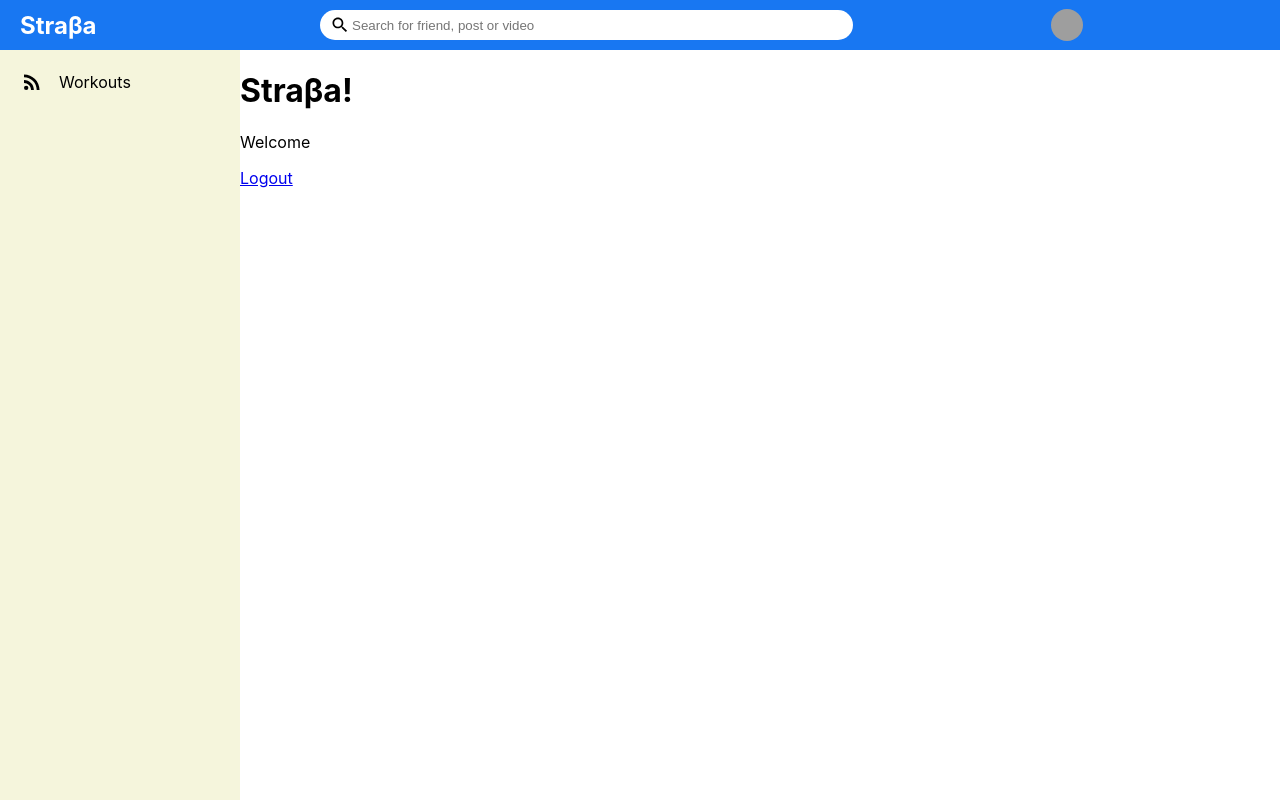
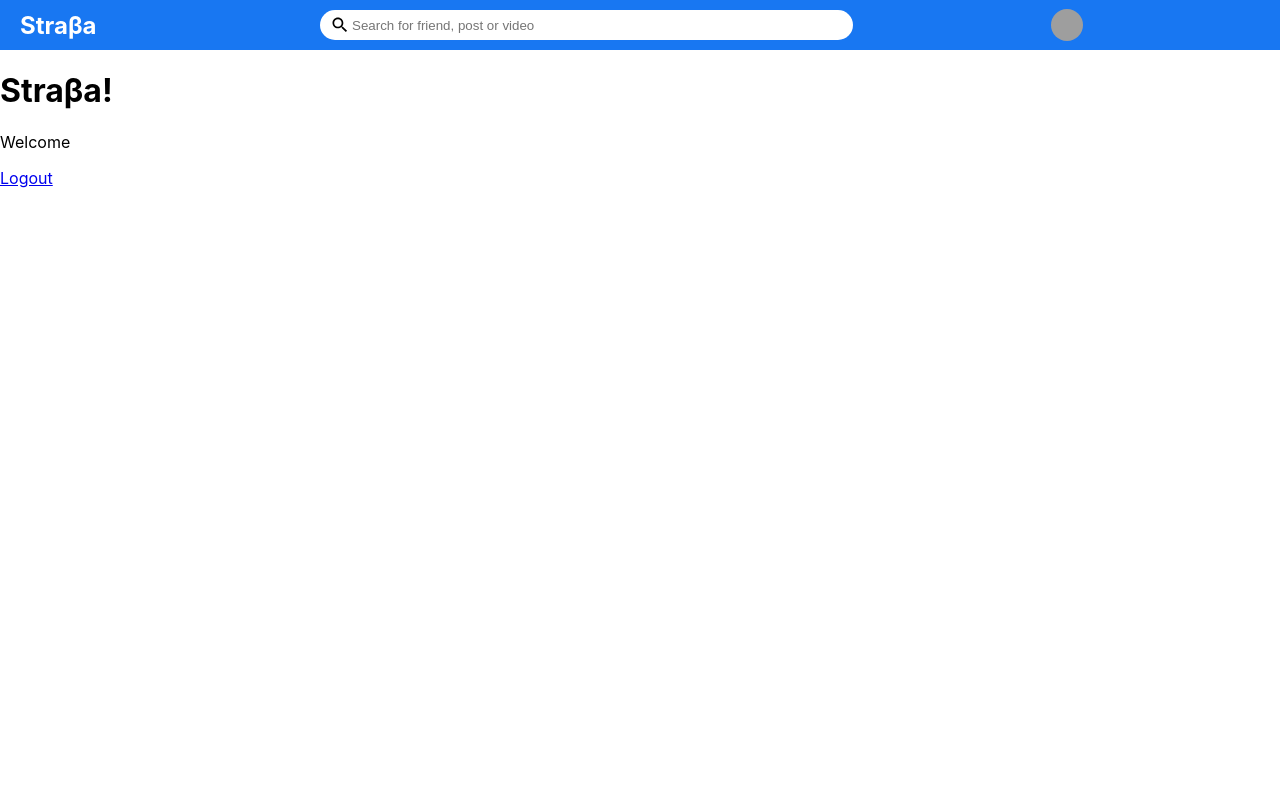
Before and after one commit to sleipner01/straba, a React (Create React App) app: page / in a window 1280 px wide. Built offline with nearby package versions, Linux system fonts and the light colour scheme; no server answers; grey boxes are pictures that could not be loaded.

Commit message:
Add user authentication before showing sidebar and add topbar
Add topbar to all pages including signup and login, but do not show sidebar unless user is logged in.

Co-author: Aksel Hodne Hanisch <akselhh@stud.ntnu.no>

```diff
--- a/package.json
+++ b/package.json
@@ -24,6 +24,7 @@
     "prettier": "^2.8.4",
     "react": "^18.2.0",
     "react-dom": "^18.2.0",
+    "react-firebase-hooks": "^5.1.1",
     "react-router-dom": "^6.8.1",
     "react-scripts": "5.0.1",
     "sass": "^1.58.0"
--- a/src/App.js
+++ b/src/App.js
@@ -4,10 +4,18 @@ import Login from './pages/Login';
 import { BrowserRouter as Router } from 'react-router-dom';
 import { Routes, Route } from 'react-router-dom';
 import './App.scss';
+import Sidebar from './components/sidebar/Sidebar';
+import Topbar from './components/topbar/Topbar';
+import { auth } from './firebase';
+import { useAuthState } from 'react-firebase-hooks/auth';
 
 function App() {
+  const [user, loading, error] = useAuthState(auth);
+
   return (
     <div className='mainContainer'>
+      <Topbar />
+      {user && <Sidebar />}
       <Router>
         <Routes>
           <Route path='/' element={<Home />} />
--- a/src/pages/Home.js
+++ b/src/pages/Home.js
@@ -46,8 +46,6 @@ const Home = () => {
 
   return (
     <Fragment>
-      <Topbar />
-      <Sidebar />
       <Box className='content'>
         <h1>Straβa!</h1>
         <div>
```
Also changed, not shown: src/App.scss (indentation only), src/components/sidebar/sidebar.scss (line endings or trailing spaces), 1 other file (tests, documents, lock files or other folders).
